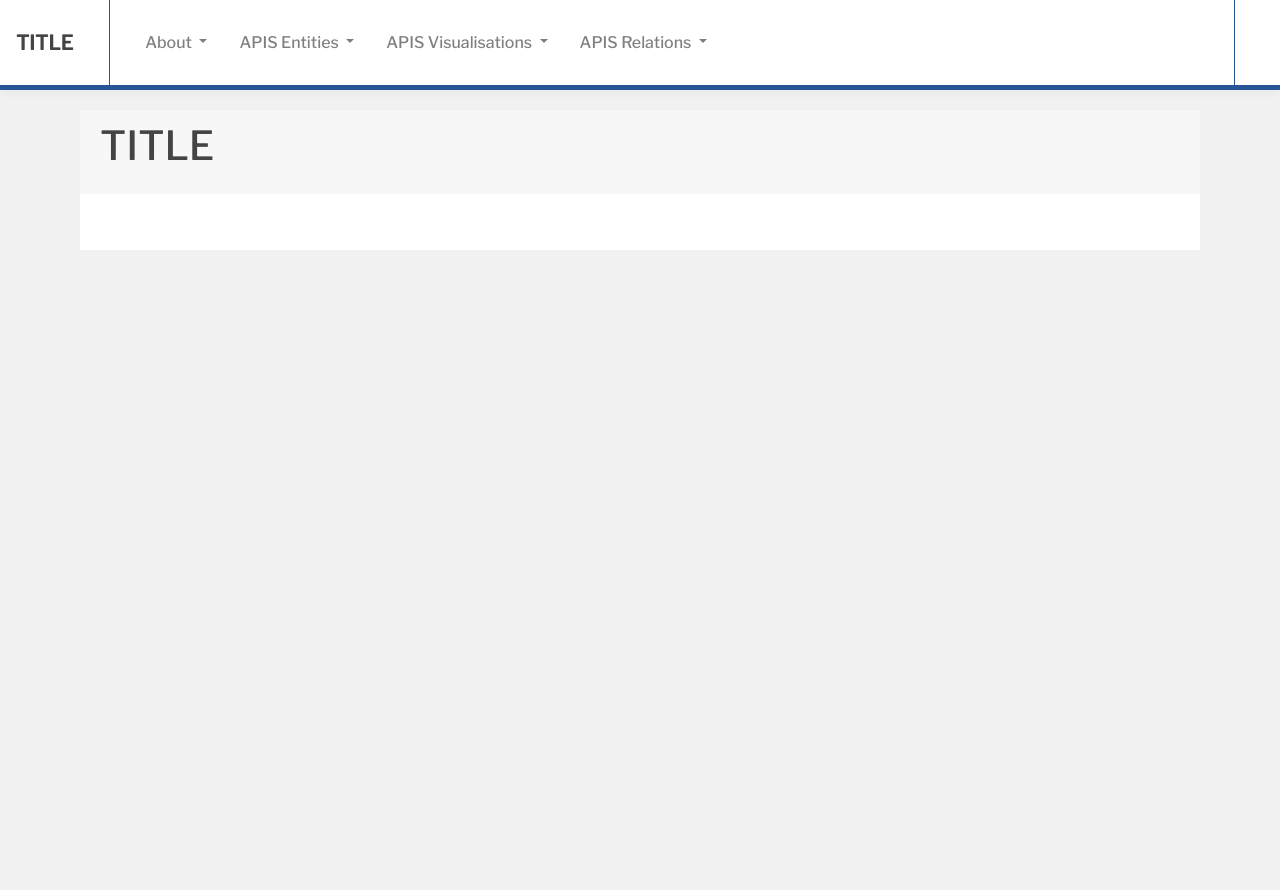
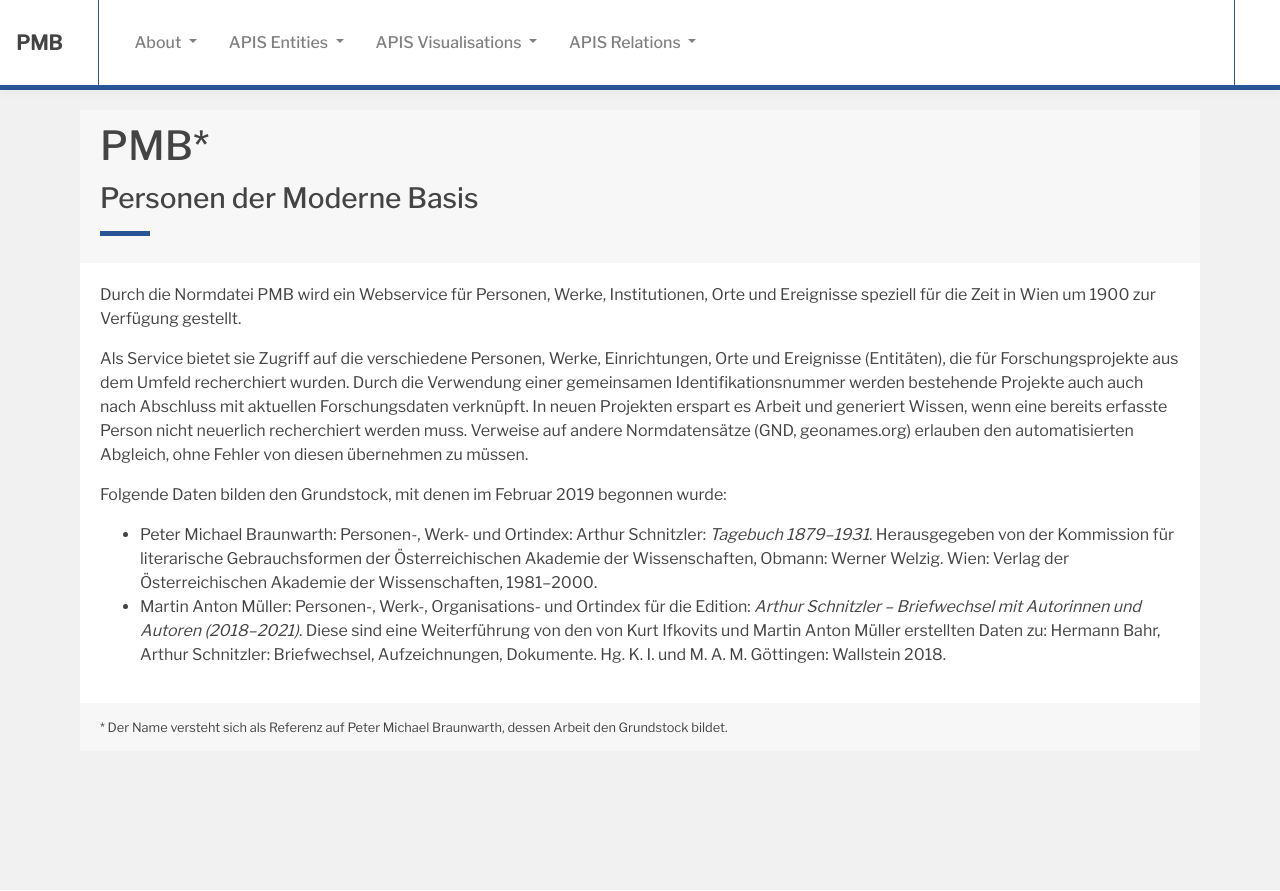
Before and after one commit to acdh-oeaw/apis-webpage-base, a Django app: page /about/ in a window 1280 px wide. Shown: the top 891 px of the page. Run offline with Django 3.2, Linux system fonts and the light colour scheme; some libraries are stand-ins or nearby versions.

Commit message:
para texts logos...

```diff
--- a/webpage/metadata.py
+++ b/webpage/metadata.py
@@ -2,14 +2,17 @@
 # (by default) in the base.html and index.html
 
 PROJECT_METADATA = {
-    'title': 'TITLE',
+    'title': 'PMB',
     'author': 'Matthias Schlögl, Peter Andorfer',
-    'subtitle': 'SUBTITLE',
-    'description': """""",
+    'subtitle': 'Personen der Moderne Basis',
+    'description': """
+    Durch die Normdatei PMB wird ein Webservice für Personen, Werke, Institutionen, Orte und\
+    Ereignisse speziell für die Zeit in Wien um 1900 zur Verfügung gestellt.
+    """,
     'github': 'https://github.com/acdh-oeaw/apis-webpage-base',
-    'production instance': None,
-    'purpose_de': '',
-    'purpose_en': """""",
+    'production instance': True,
+    'purpose_de': 'Ziel dieser Applikation ist die Publikation von Forschungsdaten',
+    'purpose_en': """Purpose of this application is the publication of research data""",
     'version': ['apis_core', 'charts', 'django'],
     'matomo_id': '',
     'matomo_url': '',
--- a/webpage/templates/webpage/about.html
+++ b/webpage/templates/webpage/about.html
@@ -6,14 +6,34 @@
 <div class="container">
     <div class="card">
         <div class="card-header">
-            <h1 class="card-title">{% projects_metadata 'title' %}</h1>
+            <h1 class="card-title">{% projects_metadata 'title' %}*</h1>
+            <h3 class="card-title">{% projects_metadata 'subtitle' %}</h3>
         </div>
         <div class="card-body">
             <div>
                 <p>
                     {% projects_metadata 'description' %}
                 </p>
+                <p>
+                    Als Service bietet sie Zugriff auf die verschiedene Personen, Werke, Einrichtungen, Orte und Ereignisse (Entitäten), die für Forschungsprojekte aus dem Umfeld recherchiert wurden. Durch die Verwendung einer gemeinsamen Identifikationsnummer werden bestehende Projekte auch auch nach Abschluss mit aktuellen Forschungsdaten verknüpft. In neuen Projekten erspart es Arbeit und generiert Wissen, wenn eine bereits erfasste Person nicht neuerlich recherchiert werden muss. Verweise auf andere Normdatensätze (GND, geonames.org) erlauben den automatisierten Abgleich, ohne Fehler von diesen übernehmen zu müssen.
+                </p>
+                <p>
+                    Folgende Daten bilden den Grundstock, mit denen im Februar 2019 begonnen wurde:
+                    <ul>
+                        <li>
+                            Peter Michael Braunwarth: Personen-, Werk- und Ortindex: Arthur Schnitzler: <i>Tagebuch 1879–1931</i>. Herausgegeben von der Kommission für literarische Gebrauchsformen der Österreichischen Akademie der Wissenschaften, Obmann: Werner Welzig. Wien: Verlag der Österreichischen Akademie der Wissenschaften, 1981–2000.
+                        </li>
+                        <li>
+                            Martin Anton Müller: Personen-, Werk-, Organisations- und Ortindex für die Edition: <i>Arthur Schnitzler – Briefwechsel mit Autorinnen und Autoren (2018–2021)</i>. Diese sind eine Weiterführung von den von Kurt Ifkovits und Martin Anton Müller erstellten Daten zu: Hermann Bahr, Arthur Schnitzler: Briefwechsel, Aufzeichnungen, Dokumente. Hg. K. I. und M. A. M. Göttingen: Wallstein 2018.
+                        </li>
+                    </ul>
+                </p>
             </div>
+        </div>
+        <div class="card-header">
+            <small>
+                * Der Name versteht sich als Referenz auf Peter Michael Braunwarth, dessen Arbeit den Grundstock bildet.
+            </small>
         </div>
     </div>
 </div>
```
